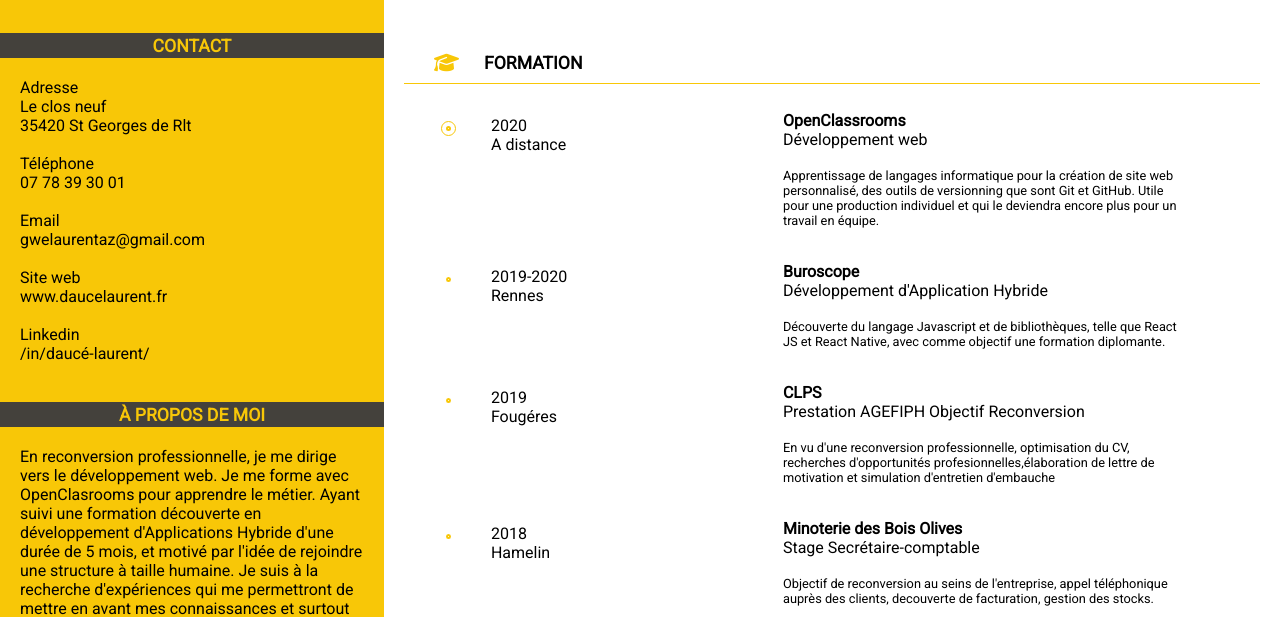
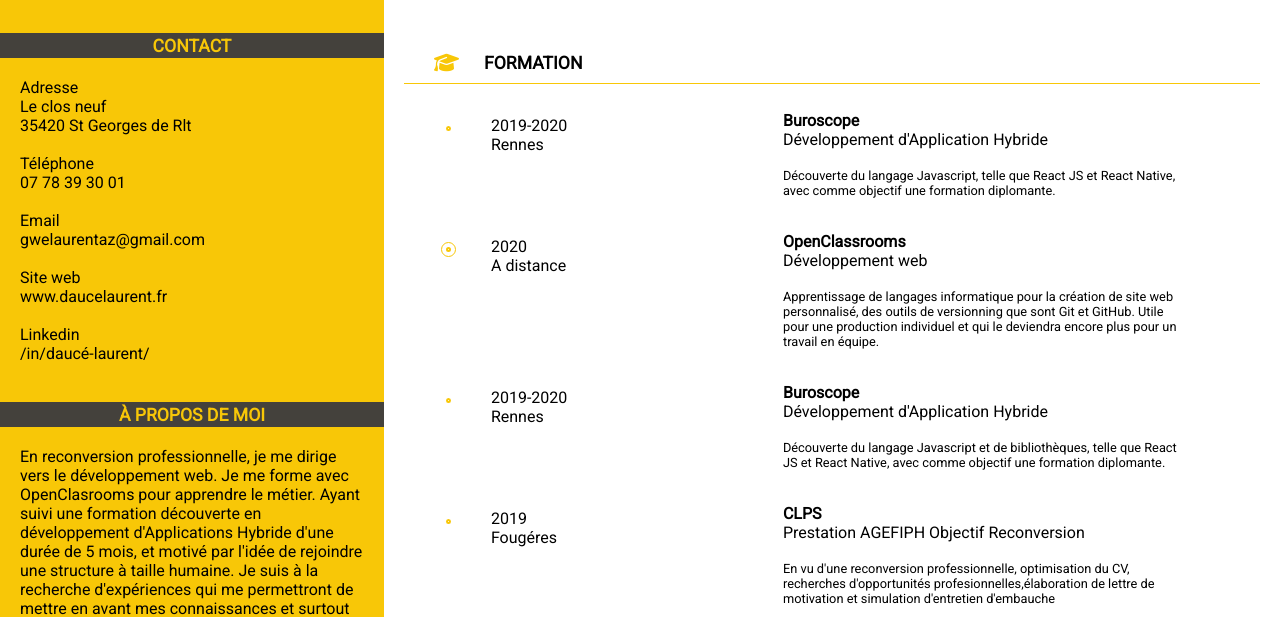
Before and after one commit to Tazlocoding/curriculum-vitae, a plain HTML site: page index.html in a window 1280 px wide. Shown: the part 217-834 px from the top of the page. Drawn offline with Linux system fonts and the light colour scheme.

Commit message:
Ajout formation à la section formation

```diff
--- a/index.html
+++ b/index.html
@@ -82,7 +82,17 @@
           <h3 class="main__titre">formation</h3>
         </div>
           <hr>
-
+          <div class="ligne">
+            <div class="point"></div>
+            <div class="gauche">
+              <p>2019-2020<br/>Rennes</p>
+            </div>
+            <div class="droite">
+              <p><span>Buroscope</span><br/> Développement d'Application Hybride</p><br/>
+              <p class="text">Découverte du langage Javascript, telle que React JS et React Native, avec comme
+                objectif une formation diplomante.</p>
+            </div>
+          </div>
           <div class="ligne">
             <div class="point">
               <div class="cercle"></div>
```
